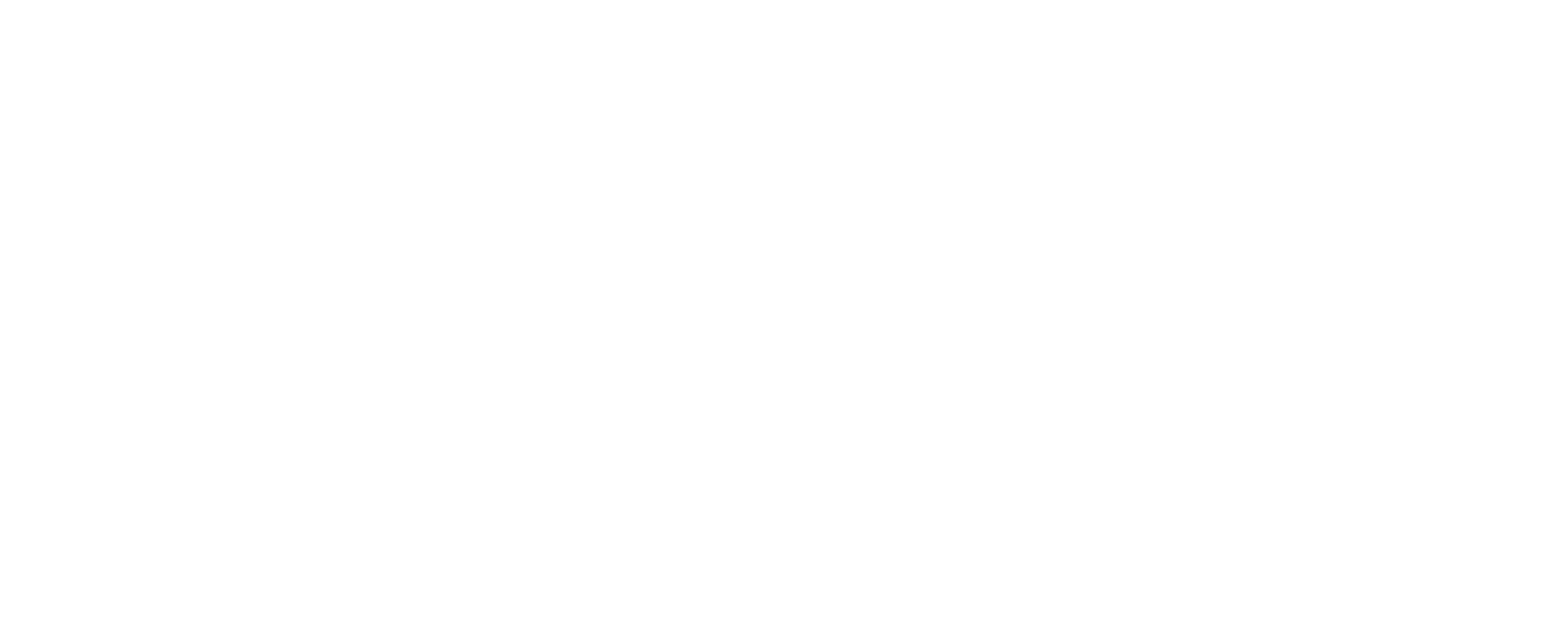
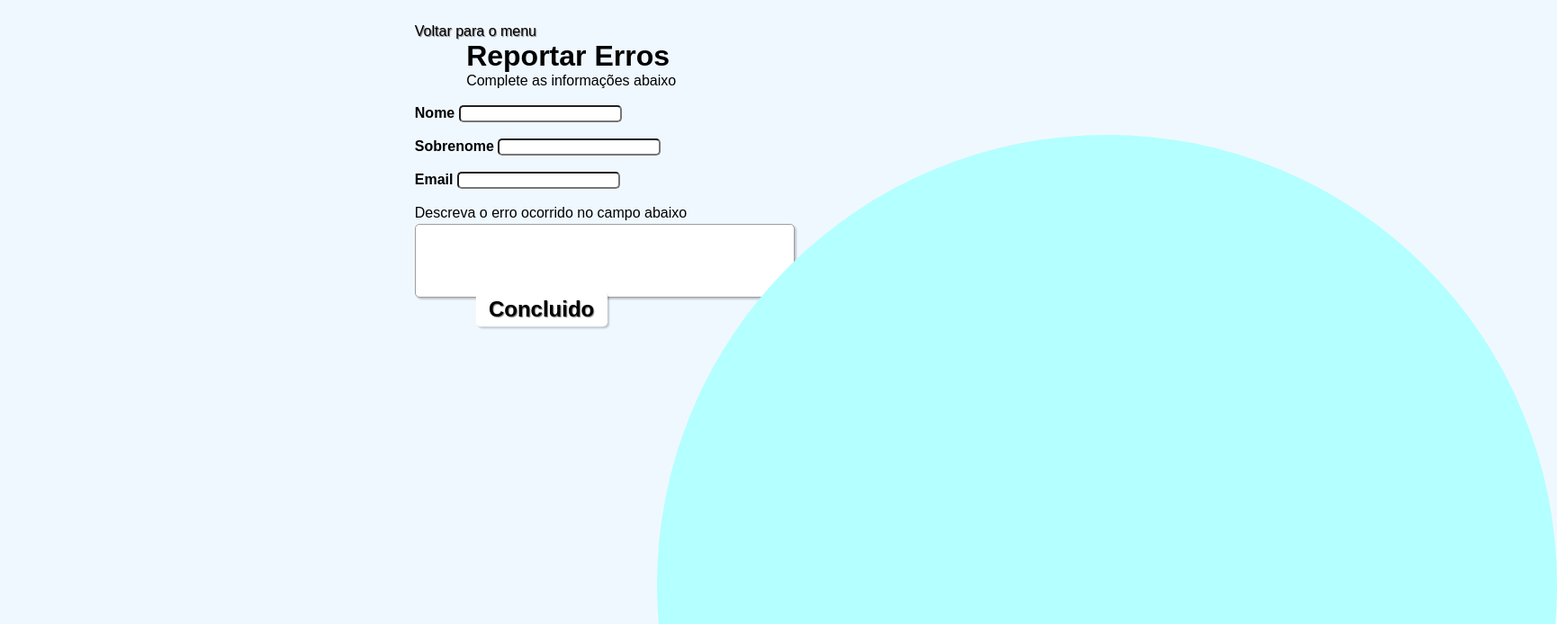
Before and after one commit to AndreHHickmann/Tcc-Math-helper, a plain HTML site: page tcc/extras/erro.html in a window 1280 px wide. Shown: the top 694 px of the page at 90% size, 1730 px wide, since content can reach past the window. Drawn offline with Linux system fonts and the light colour scheme.

Commit message:
Atualização paginas principais
Neste commit foi atualizado as principais paginas do software e tambem criado uma ideia base para a tela de calculos

```diff
--- /dev/null
+++ b/tcc/Dificuldades/difiCss.css
@@ -0,0 +1,75 @@
+* {
+    font-family: sans-serif;
+    margin: 0;
+    padding: 0;
+    box-sizing: border-box;
+}
+
+body {
+    background-color:  #121214;
+    width: 100%;
+    min-height: 100vh;
+    display: flex;
+    align-items: center;
+    justify-content: center;
+}
+
+.container {
+    background-color: #343439;
+    padding: 30px 40px;
+    min-width: 470px;
+    color: #efefef;
+    box-shadow: 10px 10px 10px rgba(0,0,0,0.389);
+    border-radius: 12px;
+    display: flex;
+    flex-direction: column;
+    align-items: center;
+}
+
+.container h2 {
+    font-size: 30px;
+    font-weight: 700;
+    margin-bottom: 20px;
+}
+
+.valor {
+    display: flex;
+    padding: 20px 0px;
+    gap: 50px;
+}
+
+input {
+    font-weight: bold;
+    margin-bottom: 18px;
+    font-size: 18px;
+    background-color: transparent;
+    border: none;
+    border-bottom: 2px solid #7336ff;
+    color: #fff;
+}
+
+input:focus {
+    outline: none;
+}
+
+.botao {
+    background-color: #7336ff;
+    border: none;
+    padding: 12px 20px;
+    border-radius: 4px;
+    width: 100%;
+    color: #fff;
+    font-weight: bold;
+    font-size: 18px;
+    cursor: pointer;
+}
+
+.menu {
+    text-decoration: none;
+    color: rgb(250, 250, 250);
+    margin-right: 50%;
+}
+
+.menu:hover {
+    color: rgb(14, 14, 14);
+}
--- a/tcc/extras/erro.html
+++ b/tcc/extras/erro.html
@@ -5,8 +5,44 @@
     <meta http-equiv="X-UA-Compatible" content="IE=edge">
     <meta name="viewport" content="width=device-width, initial-scale=1.0">
     <title>Reportar erros</title>
+    <link rel="stylesheet" href="errocss.css">
 </head>
 <body>
+    <a href="/tcc/index.html" class="menu">Voltar para o menu</a>
+    <div>
+        <h1 id="titulo">Reportar Erros</h1>
+        <p id="subtitulo">Complete as informações abaixo</p>
+        <br>
+    </div>
+
+    <form action="">
+        <fieldset class="grupo">
+            <div>
+                <label for="nome"><strong>Nome</strong></label>
+                <input type="text" name="nome" id="nome" >
+                <br> <br>
+            </div>
+
+            <div>
+                <label for="sobrenome"><strong>Sobrenome</strong></label>
+                <input type="text" name="sobrenome" id="sobrenome">
+                <br> <br>
+            </div>
+        </fieldset>
+
+        <div>
+            <label for="email"><strong>Email</strong></label>
+            <input type="email" name="email" id="email">
+            <br> <br>
+
+        </div>
+       <div class="campo">
+        <label>Descreva o erro ocorrido no campo abaixo</label>
+        <textarea name="erro" id="erro" cols="50" rows="5"></textarea>
+        <button class="botao" type="submit"><strong>Concluido</strong></button>
+       </div>
+       <div class="extra"></div>
+    </form>
 
 </body>
 </html>
--- /dev/null
+++ b/tcc/extras/errocss.css
@@ -0,0 +1,129 @@
+/* manter a pagina sem scroll e circulo azul, cria div com classe extra no final do codigo*/
+html, body {
+    height: 100%;
+    overflow-x: hidden;
+    overflow-y: hidden;
+
+}
+
+.extra {
+    position: absolute;
+    bottom: -350px;
+    right: -450px;
+    width: 1000px;
+    height: 1000px;
+    border-radius: 50%;
+    background-color: rgb(180, 255, 255);
+}
+
+/* manter a pagina sem scroll e circulo azul, cria div com classe extra no final do codigo*/
+
+/* nav superior para voltar para o menu*/
+
+.menu {
+    text-decoration: none;
+    color: rgb(0, 0, 0);
+    margin-right: 50%;
+    margin-top: 50px;
+    text-shadow: 1px 1px 1px rgb(129, 129, 129);
+}
+
+.menu:hover {
+    color: rgb(155, 154, 154);
+}
+
+/* nav superior para voltar para o menu*/
+
+* {
+    margin: 0;
+    padding: 0;
+}
+
+#titulo {
+    font-family: sans-serif;
+    color: rgb(0, 0, 0);
+    margin-left: 7%;
+}
+
+#subtitulo {
+    font-family: sans-serif;
+    margin-left: 7%;
+}
+fieldset {
+    border: 0;
+}
+
+body {
+    background-color: #f0f8ff;
+    font-family: sans-serif;
+    font-size: 1em;
+    margin-left: 36%;
+    margin-top: 2%;
+    justify-content: center;
+}
+
+input, select, textarea, button {
+    border-radius: 5px;
+}
+.campo {
+    margin-bottom: 1em;
+}
+
+.campo label {
+    margin-bottom: 0.2em;
+    display: block;
+}
+
+fieldset.grupo .campo {
+    float: left;
+    margin-right: 1em;
+}
+
+.campo input[type="text"], .campo input[type="email"], .campo select, .campo textarea {
+    padding: 0.2em;
+    border: 1px solid rgb(158, 158, 158);
+    box-shadow: 2px 2px 2px rgba(0,0,0,0.2);
+    display: block;
+}
+.campo select option {
+    padding-right: 1em;
+}
+
+.campo input:focus, .campo select:focus, textarea:focus {
+    background: #bdbdbd;
+}
+
+.botao {
+    font-size: 1.5em;
+    background: #fff;
+    border: 0;
+    margin-bottom: 5em;
+    color: rgb(0, 0, 0);
+    padding: 0.2em 0.6em;
+    box-shadow: 2px 2px 2px rgba(0,0,0,0.2);
+    text-shadow: 1px 1px 1px rgba(0,0,0,0.5);
+    position: fixed;
+    top: 43%;
+    left: 47%;
+    margin-right: -50%;
+    transform: translate(-50%, -50%)
+}
+
+.botao:hover {
+    background: #aaaaaa;
+    box-shadow: insert 2px 2px 2px rgba(0,0,0,0.2);
+    text-shadow: none;
+}
+
+.email, .sobrenome, .nome {
+    margin-bottom: 50px;
+}
+
+#h1-sobre  {
+    font-size: 60px;
+    margin-left: 10%;
+}
+
+#h2-sobre  {
+    font-size: 25px;
+}
```
Also changed, not shown: tcc/Dificuldades/dificil.html (+1 -1 lines), tcc/Dificuldades/facil.html (+12 -0 lines), tcc/extras/home.html (+14 -0 lines), tcc/extras/sobre.html (+11 -0 lines), tcc/index.html (+4 -4 lines), tcc/Dificuldades/difiJs.js (added).
